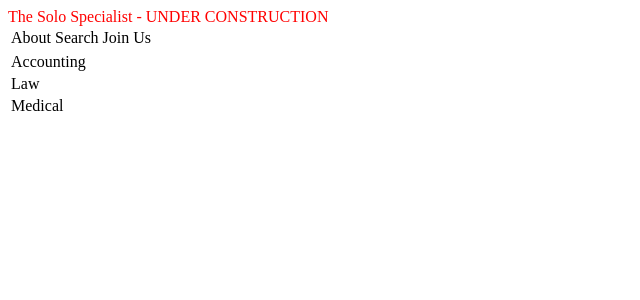
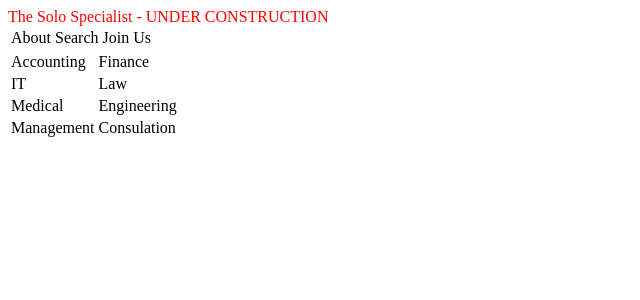
Before and after one commit to Unholyjack/Unholyjack.github.io, a Jekyll site: the page index.html, which Jekyll copies as it is, in a window 1280 px wide. Shown: the top 300 px of the page, without its empty margins (0-640 px from the left). Built offline with Jekyll 4.4.1, drawn with Linux system fonts in a browser that asks for light colours.

Commit message:
Update index.html

```diff
--- a/index.html
+++ b/index.html
@@ -13,11 +13,24 @@
     </table>
   </div>
 
-  <div class="Body">
+  <div class="P_links">
     <table>
-      <tr><td>Accounting</td></tr>
-      <tr><td>Law</td></tr>
-      <tr><td>Medical</td></tr>
+      <tr>
+        <td>Accounting</td>
+        <td>Finance</td>
+      </tr>
+      <tr>
+        <td>IT</td>
+        <td>Law</td>
+      </tr>
+      <tr>
+        <td>Medical</td>
+        <td>Engineering</td>
+      </tr>
+      <tr>
+        <td>Management</td>
+        <td>Consulation</td>
+      </tr>
     </table>
   </div>
 </body>
```
